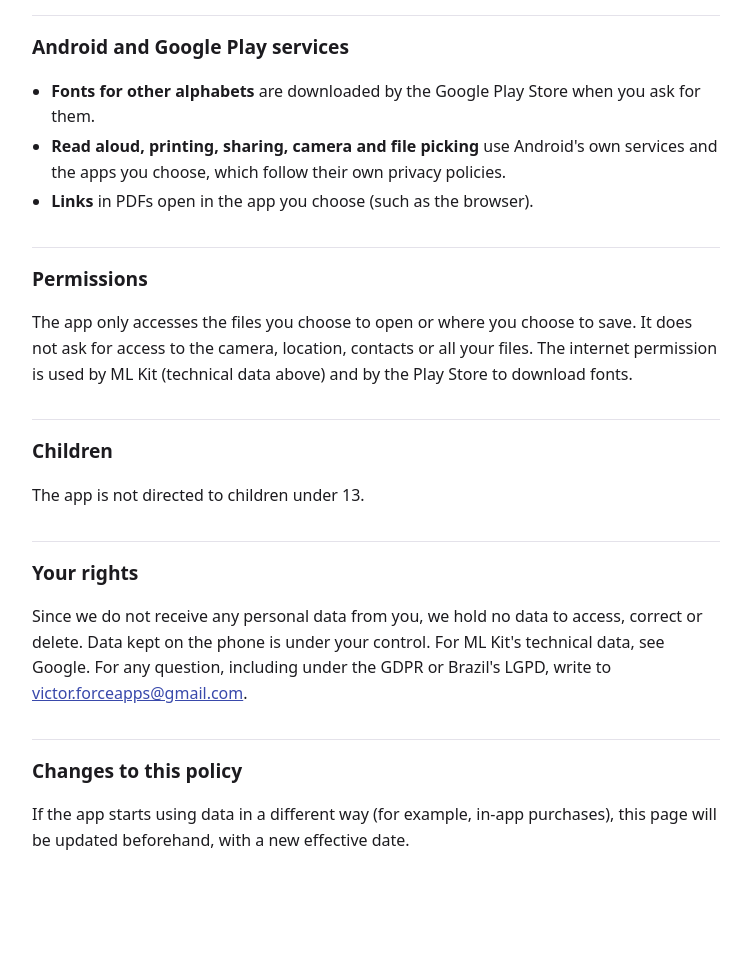
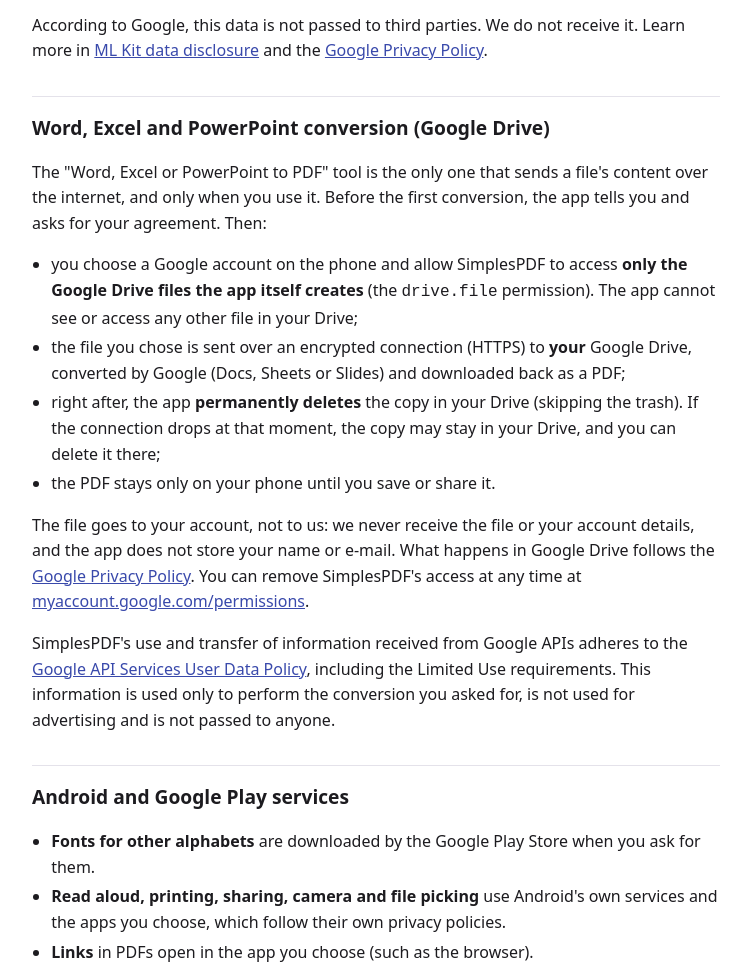
Before and after one commit to victorforceapps/simplespdf, a plain HTML site: page privacy/index.html in a window 1280 px wide. Shown: the part 1222-2190 px from the top of the page, without its empty margins (264-1015 px from the left). Before the commit the page ends 2156 px from the top, so only its background shows below. Drawn offline with Linux system fonts and the light colour scheme.

Commit message:
Privacy policy: Word/Excel/PowerPoint conversion through the user's Google Drive
Co-Authored-By: Claude Opus 5.5 <noreply@anthropic.com>

```diff
--- a/privacy/index.html
+++ b/privacy/index.html
@@ -11,7 +11,7 @@
 <main>
 <p class="lang"><a href="../privacidade/">Português</a></p>
 <h1>SimplesPDF Privacy Policy</h1>
-<p class="meta">Effective November 11, 2026</p>
+<p class="meta">Effective November 23, 2026</p>
 
 <p>SimplesPDF is a PDF editor for Android developed by Victor Carvalho Capanema
 (<a href="mailto:victor.forceapps@gmail.com">victor.forceapps@gmail.com</a>). This policy explains
@@ -20,6 +20,8 @@ what data the app uses and where it goes.</p>
 <h2>Summary</h2>
 <ul>
 <li>Your documents, photos, signatures and personal details <strong>stay on your phone</strong>. We never receive them.</li>
+<li>The only exception is converting Word, Excel and PowerPoint files to PDF: only when you ask, the file goes to
+<strong>your own Google Drive</strong>, Google converts it, and the app deletes the copy there right after.</li>
 <li>The app has no account, no login, no ads and no advertising tracking.</li>
 <li>Text recognition (OCR) uses Google's ML Kit, which sends Google <strong>technical usage data</strong>
 (never the content of your documents).</li>
@@ -50,6 +52,28 @@ over an encrypted connection (HTTPS), information for diagnostics and usage anal
 Learn more in <a href="https://developers.google.com/ml-kit/android-data-disclosure">ML Kit data disclosure</a>
 and the <a href="https://policies.google.com/privacy">Google Privacy Policy</a>.</p>
 
+<h2>Word, Excel and PowerPoint conversion (Google Drive)</h2>
+<p>The "Word, Excel or PowerPoint to PDF" tool is the only one that sends a file's content over the internet, and only
+when you use it. Before the first conversion, the app tells you and asks for your agreement. Then:</p>
+<ul>
+<li>you choose a Google account on the phone and allow SimplesPDF to access <strong>only the Google Drive files the
+app itself creates</strong> (the <code>drive.file</code> permission). The app cannot see or access any other file in
+your Drive;</li>
+<li>the file you chose is sent over an encrypted connection (HTTPS) to <strong>your</strong> Google Drive, converted by
+Google (Docs, Sheets or Slides) and downloaded back as a PDF;</li>
+<li>right after, the app <strong>permanently deletes</strong> the copy in your Drive (skipping the trash). If the
+connection drops at that moment, the copy may stay in your Drive, and you can delete it there;</li>
+<li>the PDF stays only on your phone until you save or share it.</li>
+</ul>
+<p>The file goes to your account, not to us: we never receive the file or your account details, and the app does not
+store your name or e-mail. What happens in Google Drive follows the
+<a href="https://policies.google.com/privacy">Google Privacy Policy</a>. You can remove SimplesPDF's access at any
+time at <a href="https://myaccount.google.com/permissions">myaccount.google.com/permissions</a>.</p>
+<p>SimplesPDF's use and transfer of information received from Google APIs adheres to the
+<a href="https://developers.google.com/terms/api-services-user-data-policy">Google API Services User Data Policy</a>,
+including the Limited Use requirements. This information is used only to perform the conversion you asked for, is
+not used for advertising and is not passed to anyone.</p>
+
 <h2>Android and Google Play services</h2>
 <ul>
 <li><strong>Fonts for other alphabets</strong> are downloaded by the Google Play Store when you ask for them.</li>
@@ -60,15 +84,15 @@ you choose, which follow their own privacy policies.</li>
 
 <h2>Permissions</h2>
 <p>The app only accesses the files you choose to open or where you choose to save. It does not ask for access to the camera,
-location, contacts or all your files. The internet permission is used by ML Kit (technical data above) and by the
-Play Store to download fonts.</p>
+location, contacts or all your files. The internet permission is used by ML Kit (technical data above), by the
+Play Store to download fonts and by the Word, Excel and PowerPoint conversion, when you use it.</p>
 
 <h2>Children</h2>
 <p>The app is not directed to children under 13.</p>
 
 <h2>Your rights</h2>
 <p>Since we do not receive any personal data from you, we hold no data to access, correct or delete. Data kept on the
-phone is under your control. For ML Kit's technical data, see Google. For any question, including under the GDPR or
+phone is under your control. For ML Kit's technical data and your Google Drive, see Google. For any question, including under the GDPR or
 Brazil's LGPD, write to <a href="mailto:victor.forceapps@gmail.com">victor.forceapps@gmail.com</a>.</p>
 
 <h2>Changes to this policy</h2>
```
Also changed, not shown: index.html (+2 -2 lines), privacidade/index.html (+28 -4 lines).
